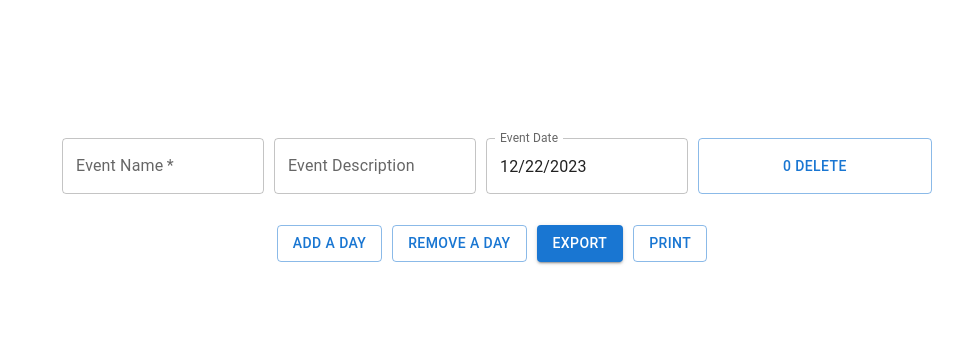
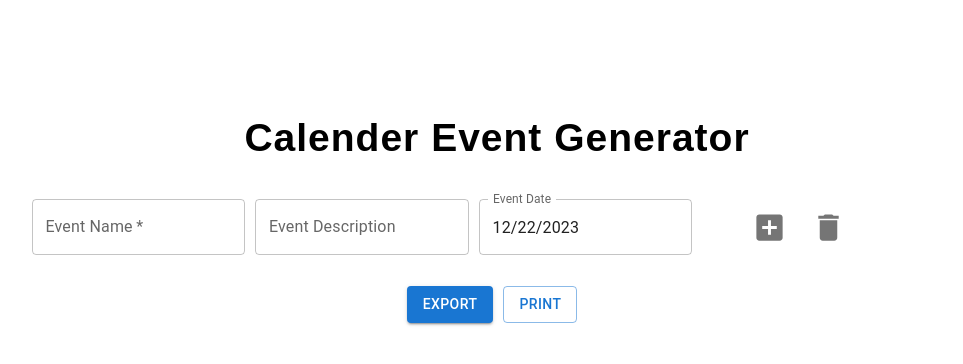
Before and after one commit to balajiv27/holiday-calendar-generator, a React (Create React App) app: page / in a window 1280 px wide. Shown: the top 364 px of the page, without its empty margins (143-1106 px from the left). Built offline with nearby package versions, Linux system fonts and the light colour scheme.

Commit message:
updated code with ui changes

```diff
--- a/src/App.css
+++ b/src/App.css
@@ -1,3 +1,12 @@
+/* Add this CSS to apply a similar text style to all inputs */
+input {
+  font-family: Arial, sans-serif;
+  font-size: 16px;
+  color: black;
+  /* Add any other desired styles */
+}
+
+/* Your existing CSS styles */
 .App {
   text-align: center;
 }
@@ -37,7 +46,7 @@
   }
 }
 
-.box{
+.box {
   display: flex;
   gap: 10px;
 }
--- a/src/App.js
+++ b/src/App.js
@@ -1,15 +1,28 @@
 import logo from "./logo.svg";
 import "./App.css";
 import ICSGenerator from "./component/ICSGenerator";
+import { red } from "@mui/material/colors";
 
 function App() {
   return (
     <div className="App">
       <header className="App-header">
+        <h3 style={styles.heading}>Calender Event Generator</h3>
         <ICSGenerator></ICSGenerator>
       </header>
     </div>
   );
 }
 
+const styles = {
+  heading: {
+    fontFamily: "Arial, sans-serif",
+    fontSize: "1.5em",
+    letterSpacing: "1px",
+    fontWeight: "bold",
+    color: "black",
+    textAlign: "center",
+  },
+};
+
 export default App;
--- a/src/component/Event.jsx
+++ b/src/component/Event.jsx
@@ -3,8 +3,11 @@ import TextField from "@mui/material/TextField";
 import { DatePicker } from "@mui/x-date-pickers/DatePicker";
 import { AdapterDayjs } from "@mui/x-date-pickers/AdapterDayjs";
 import { LocalizationProvider } from "@mui/x-date-pickers/LocalizationProvider";
-import { styled } from "@mui/system";
-import { Button } from "@mui/material";
+import { border, styled } from "@mui/system";
+import dayjs from "dayjs";
+import AddBoxIcon from "@mui/icons-material/AddBox";
+import DeleteIcon from "@mui/icons-material/Delete";
+import IconButton from "@mui/material/IconButton";
 
 const Event = ({
   id,
@@ -17,6 +20,8 @@ const Event = ({
   focusedItem,
   setFocusedItem,
   deleteAt,
+  setEvents,
+  events,
 }) => {
   const ResponsiveContainer = styled("div")({
     display: "flex",
@@ -61,6 +66,21 @@ const Event = ({
     onInputChange(id, property, value);
   };
 
+  const handleAddComponent = () => {
+    setEvents((prevEvents) => [
+      ...prevEvents,
+      {
+        id: prevEvents.length,
+        eventName: "",
+        eventDesc: "",
+        eventDate: dayjs(),
+      },
+    ]);
+    setFocusedInput(focusedInput + 1);
+    setFocusedItem("name");
+    console.log(focusedInput);
+  };
+
   const handleFocus = (type) => {
     setFocusedInput(id);
     setFocusedItem(type);
@@ -102,9 +122,19 @@ const Event = ({
             onFocus={() => handleFocus("date")}
             autoFocus={focusedInput === id && focusedItem === "date"}
           />
-          <Button variant="outlined" onClick={() => deleteAt(id)}>
-            {id} Delete
-          </Button>
+          {events.length}
+          {id}
+          <div style={{ display: "flex", alignItems: "center", gap: "8px" }}>
+            {events.length == id + 1 && (
+              <IconButton aria-label="delete" onClick={handleAddComponent}>
+                <AddBoxIcon fontSize="large"></AddBoxIcon>
+              </IconButton>
+            )}
+            <IconButton aria-label="delete" onClick={() => deleteAt(id)}>
+              {/* {id} -  */}
+              <DeleteIcon fontSize="large"></DeleteIcon>
+            </IconButton>
+          </div>
         </LocalizationProvider>
       </ResponsiveContainer>
     </>
--- a/src/component/ICSGenerator.jsx
+++ b/src/component/ICSGenerator.jsx
@@ -1,11 +1,11 @@
-import React, { useState } from "react";
+import React, { useEffect, useState } from "react";
 import { styled } from "@mui/system";
 import Event from "./Event";
 import { Button } from "@mui/material";
-import dayjs from "dayjs";
 import { saveAs } from "file-saver";
 import { iCSTextGenerator } from "../Utils/DateTimeUtil";
 import toast, { Toaster } from "react-hot-toast";
+import dayjs from "dayjs";
 
 const ICSGenerator = () => {
   const [events, setEvents] = useState([
@@ -30,22 +30,13 @@ const ICSGenerator = () => {
     },
   });
 
-  const handleAddComponent = () => {
-    setEvents((prevEvents) => [
-      ...prevEvents,
-      {
-        id: prevEvents.length,
-        eventName: "",
-        eventDesc: "",
-        eventDate: dayjs(),
-      },
-    ]);
-    setFocusedInput(focusedInput + 1);
-    setFocusedItem("name");
-    console.log(focusedInput);
-  };
+  useEffect(() => {
+    console.log("events", events);
+    console.log("le", events.length);
+  }, [events]);
 
   const handleRemoveClick = () => {
+    console.log("events.length === 1", events.length === 1);
     if (events.length === 1) {
       toast.error("There's only one event exists");
     } else {
@@ -87,6 +78,10 @@ const ICSGenerator = () => {
   };
 
   const deleteAt = (itemId) => {
+    if (events.length === 1) {
+      toast.error("There's only one event exists");
+      return;
+    }
     const copyArray = events.filter((x) => x.id !== itemId); //[...events];
 
     copyArray.forEach((item, index) => {
@@ -114,23 +109,21 @@ const ICSGenerator = () => {
               focusedItem={focusedItem}
               setFocusedItem={setFocusedItem}
               deleteAt={deleteAt}
+              setEvents={setEvents}
+              events={events}
             />
           </div>
         ))}
       </ResponsiveContainer>
       <br />
       <div className="box">
-        <Button margin="10px" variant="outlined" onClick={handleAddComponent}>
-          Add a day
-        </Button>
-
-        <Button
+        {/* <Button
           margin-right="10px"
           variant="outlined"
           onClick={handleRemoveClick}
         >
           Remove a day
-        </Button>
+        </Button> */}
         <Button variant="contained" onClick={handleSave}>
           Export
         </Button>
```
